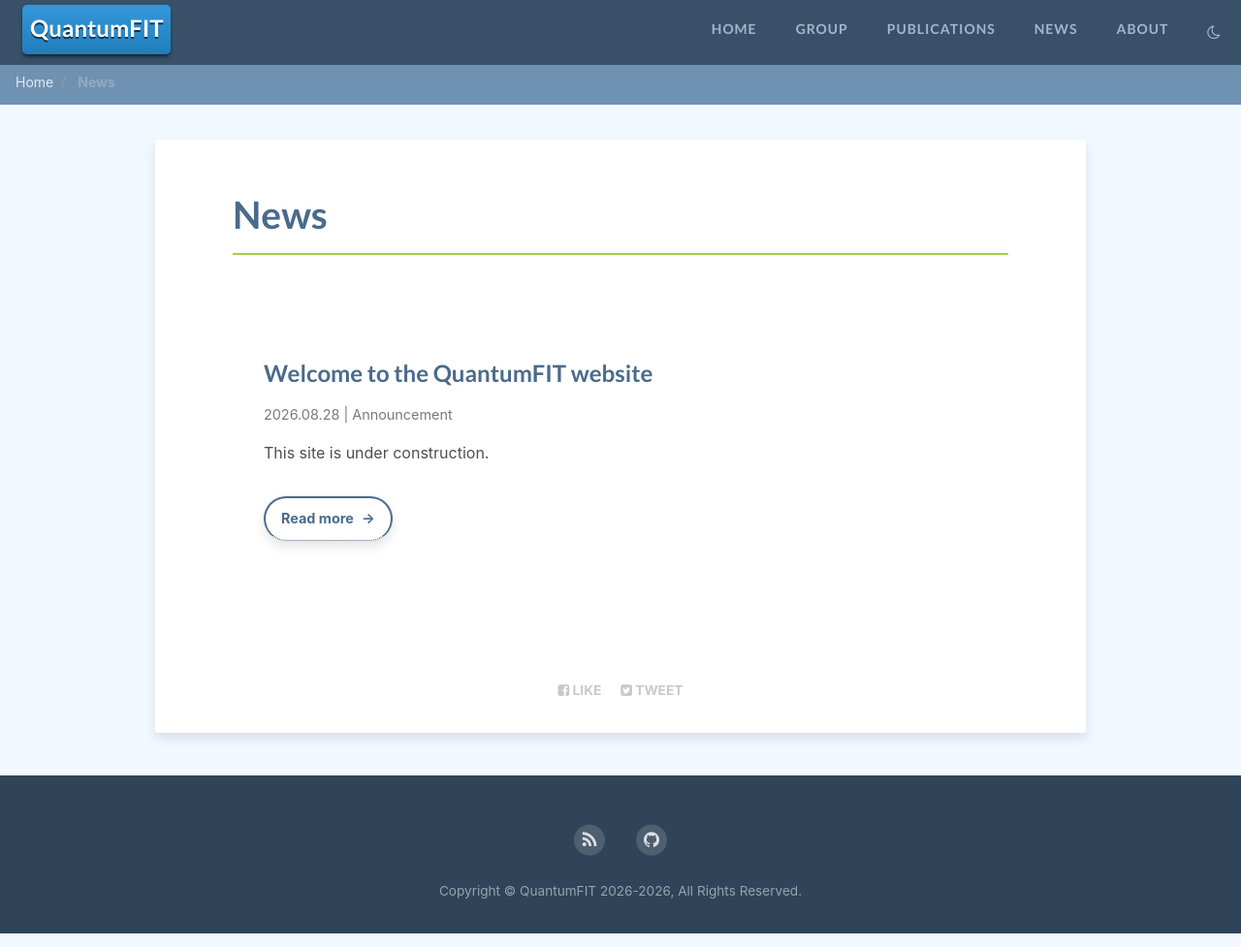
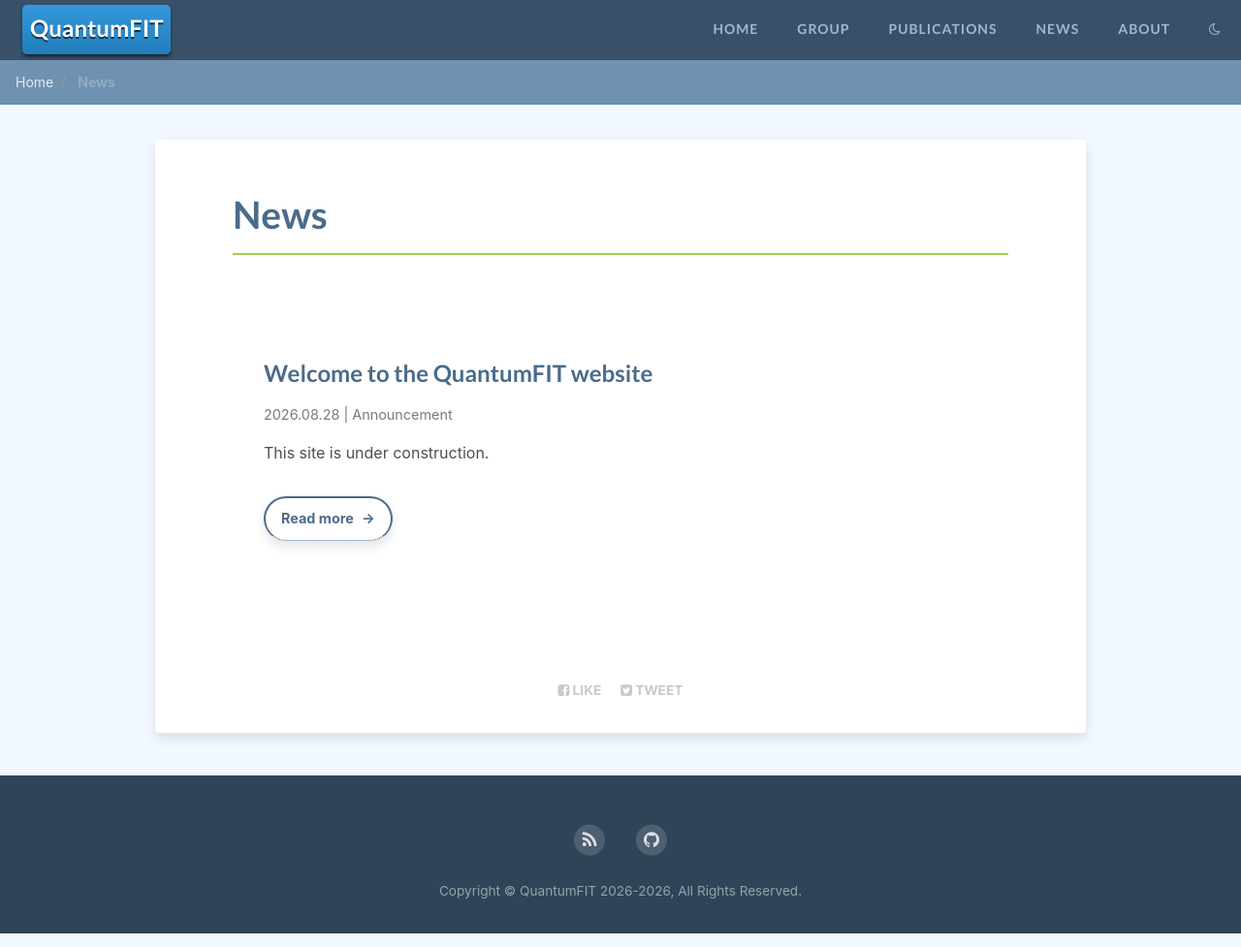
Before and after one commit to QuantumFIT/quantumfit.github.io, a Jekyll site: the page built from pages/news.md, in a window 1280 px wide and 977 px high. Shown: the whole window at 97% size. Built offline with Jekyll 4.4.1, drawn with Linux system fonts in a browser that asks for light colours; nearby versions of some CDN libraries; library files that are not in the unit come from our copies.

Commit message:
Match the toggle button's box to the nav links so the navbar keeps its height
The navbar has no fixed height, so the toggle being taller than the links grew
the bar and pushed it down over the breadcrumb strip -- a full-width band of
navbar colour where the breadcrumbs should be, on every page.

Two causes, both found by measuring getBoundingClientRect rather than guessing:
the button was inline-block (Bootstrap's `.nav > li > a` is block, and the
inline baseline gap added 1px), and it inherited the body's 22.4px line-height
where Bootstrap gives those anchors an explicit 20px.

With display:block, line-height:20px and font-size:14px the toggle is 60px like
the links, and the region below the navbar is pixel-identical to the
pre-vendoring live site on news and about; home still differs only by the
animated chevron, group by the Ph.D./BSc-MSc heading edit, and publications by
the intended pill-underline removal.

Co-Authored-By: Claude Opus 5 (1M context) <noreply@anthropic.com>

```diff
--- a/_sass/_nav_cleanblog.scss
+++ b/_sass/_nav_cleanblog.scss
@@ -193,11 +193,22 @@
 .navbar-custom .nav li .theme-toggle {
     background: none;
     border: 0;
+    cursor: pointer;
+
+    // These must match `.navbar-custom .nav li a` above (padding 20px,
+    // font-size 14px) exactly. The navbar has no fixed height, so a taller
+    // control grows the bar and pushes it down over the breadcrumb strip.
+    // display:block matches Bootstrap's `.nav > li > a`. As an inline-block the
+    // button sits on a text baseline, and the descender gap under it made the
+    // navbar 1px taller than the anchors do.
+    display: block;
     padding: 20px;
+    font-size: 14px;
+    // 20px, not inherit: Bootstrap gives `.nav > li > a` an explicit 20px line
+    // box, so inheriting the body's 22.4px made this control 2.4px taller than
+    // the links and grew the whole navbar over the breadcrumb strip.
+    line-height: 20px;
     color: $nav-color;
-    font-size: 16px;
-    line-height: inherit;
-    cursor: pointer;
 
     &:hover,
     &:focus {
```
